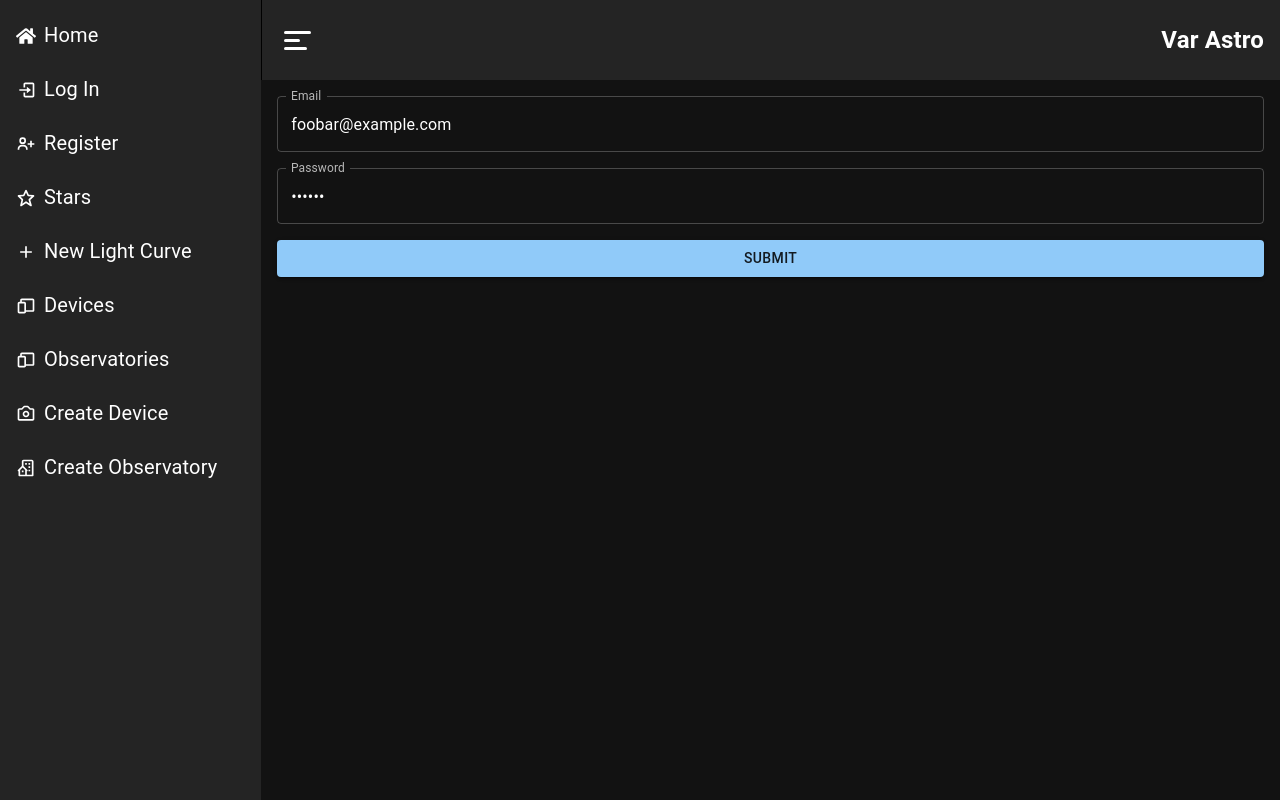
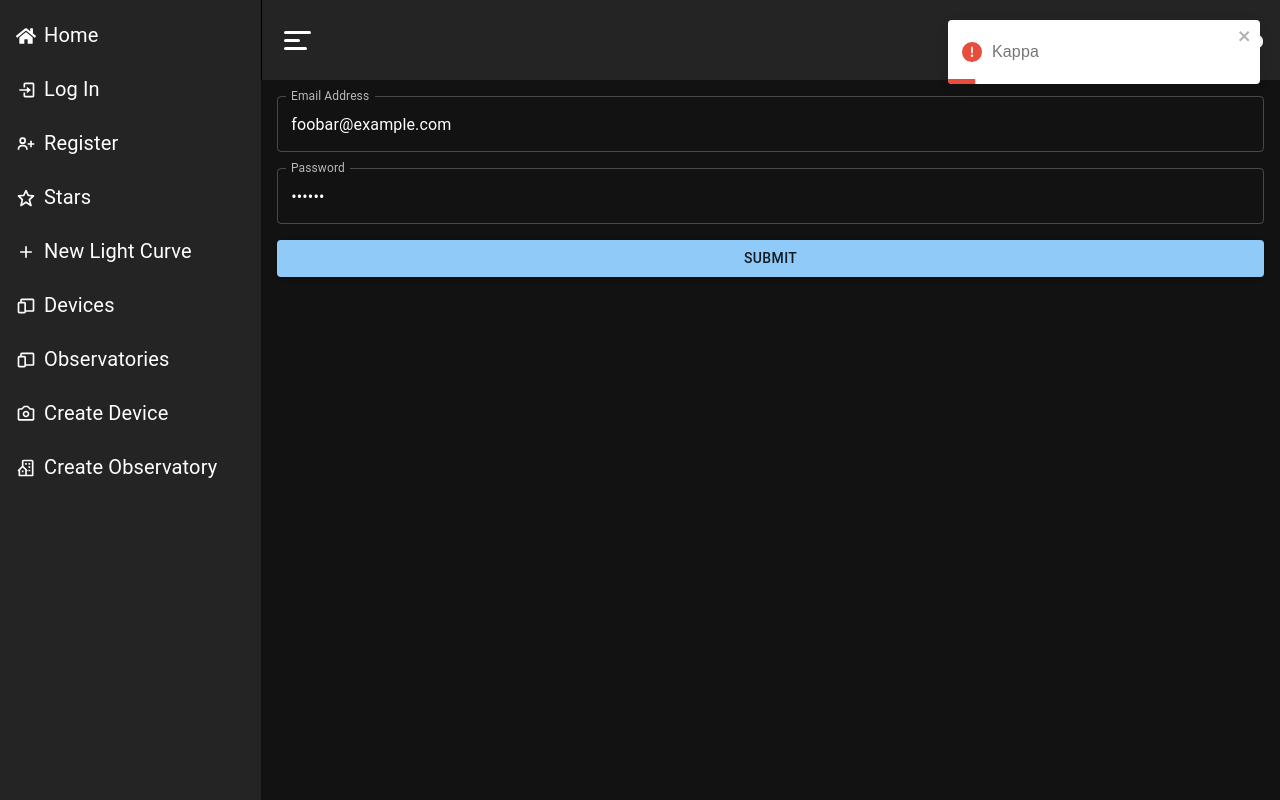
Before and after one commit to dominikjuriga/VarAstroFrontend, a Next.js app: page /auth/login in a window 1280 px wide. Built offline with nearby package versions, Linux system fonts and the light colour scheme.

Commit message:
uploading a file to the backend

```diff
--- a/components/Layout.tsx
+++ b/components/Layout.tsx
@@ -7,6 +7,7 @@ import { ToastContainer } from "react-toastify"
 import 'react-toastify/dist/ReactToastify.css';
 import { ThemeProvider, createTheme } from '@mui/material/styles';
 import CssBaseline from '@mui/material/CssBaseline';
+import AuthContext from '../context/AuthContext'
 
 const darkTheme = createTheme({
   palette: {
@@ -27,6 +28,7 @@ const Layout: React.FC<IProps> = ({ children }) => {
     setSidebarToggled(t => !t)
   }
   return (
+    // <AuthContext.Provider>
     <ThemeProvider theme={darkTheme}>
       <CssBaseline />
       <div className={s.layout}>
@@ -42,6 +44,7 @@ const Layout: React.FC<IProps> = ({ children }) => {
         <ToastContainer />
       </div>
     </ThemeProvider>
+    // </AuthContext.Provider>
   )
 }
 
--- a/components/Loader.tsx
+++ b/components/Loader.tsx
@@ -2,6 +2,7 @@ import React from 'react'
 import s from "../styles/Loader.module.css"
 
 const Loader = () => {
+  // Origin: https://cssloaders.github.io/
   return (
     <span className={s.loader}></span>
   )
--- a/helpers/index.ts
+++ b/helpers/index.ts
@@ -1 +1,14 @@
-export const formatCoordinate = (value: number) => value.toFixed(6)
+const formatCoordinate = (value: number) => value.toFixed(6)
+
+interface IServiceResponse {
+  success: boolean,
+  data?: any,
+  message: string
+}
+
+const isResponseSuccessul = (response: IServiceResponse) => {
+  return response.success;
+}
+
+
+export { formatCoordinate, isResponseSuccessul, IServiceResponse }
--- a/hooks/useApi.ts
+++ b/hooks/useApi.ts
@@ -1,5 +1,6 @@
 import { API_URL } from "../static/API"
 import { useEffect, useState } from "react"
+import { toast } from "react-toastify";
 
 const delay = (delayInms) => {
   return new Promise(resolve => setTimeout(resolve, delayInms));
@@ -16,6 +17,11 @@ const useApi = (path: string = "") => {
       .then((data) => {
         setData(data)
         setLoading(false)
+      })
+      .catch(error => {
+        setLoading(false)
+        console.error(error)
+        toast.error("Error while retrieving data")
       })
   }, [path])
 
@@ -36,6 +42,9 @@ const useApiPost = (path: string = "", body: any) => {
         setData(data)
         setLoading(false)
       })
+      .catch(error => {
+        toast.error("Error while retrieving data")
+      })
   }, [path])
 
   return { data, loading, error }
--- a/pages/auth/login.tsx
+++ b/pages/auth/login.tsx
@@ -1,58 +1,96 @@
-import React from 'react';
-import ReactDOM from 'react-dom';
+import React, { useEffect, useState } from 'react';
 import { useFormik } from 'formik';
 import * as Yup from 'yup';
 import { Button, TextField, Stack } from '@mui/material';
-import { useApi } from '../../hooks/useApi';
+import { useApiPost } from '../../hooks/useApi';
+import Loader from '../../components/Loader';
+import { API_URL } from '../../static/API';
+import { IServiceResponse, isResponseSuccessul } from '../../helpers';
+import { toast } from 'react-toastify';
 
 const validationSchema = Yup.object({
-  email: Yup
-    .string('Enter your email')
+  EmailAddress: Yup
+    .string()
     .email('Enter a valid email')
     .required('Email is required'),
-  password: Yup
-    .string('Enter your password')
+  Password: Yup
+    .string()
     .min(8, 'Password should be of minimum 8 characters length')
     .required('Password is required'),
 });
 
 const Login = () => {
+  const [success, setSuccess] = useState(false)
+  const [loading, setLoading] = useState(false)
+  const handleSubmit = (values: any) => {
+    setLoading(true);
+    fetch(`${API_URL}/Auth/login`, {
+      body: JSON.stringify(values),
+      method: "POST",
+      headers: {
+        "Content-Type": "application/json",
+      }
+    })
+      .then((response) => response.json())
+      .then((data) => {
+        if (!isResponseSuccessul(data)) {
+          toast.error(data.message)
+          return;
+        }
+        setSuccess(true)
+      })
+
+    setLoading(false)
+  }
+
+  useEffect(() => {
+    toast.error("Kappa")
+  }, [])
+
   const formik = useFormik({
     initialValues: {
-      email: 'foobar@example.com',
-      password: 'foobar',
+      EmailAddress: 'foobar@example.com',
+      Password: 'foobar',
     },
     validationSchema: validationSchema,
     onSubmit: (values) => {
-      useApi()
+      handleSubmit(values)
     },
   });
+
+  if (loading) {
+    return <Loader />
+  }
+
+  if (!loading && success) {
+    return "Logged In"
+  }
 
   return (
     <div>
       <form onSubmit={formik.handleSubmit}>
         <Stack spacing={2}>
-
           <TextField
             fullWidth
-            id="email"
-            name="email"
-            label="Email"
-            value={formik.values.email}
+            id="EmailAddress"
+            name="EmailAddress"
+            label="Email Address"
+            type="email"
+            value={formik.values.EmailAddress}
             onChange={formik.handleChange}
-            error={formik.touched.email && Boolean(formik.errors.email)}
-            helperText={formik.touched.email && formik.errors.email}
+            error={formik.touched.EmailAddress && Boolean(formik.errors.EmailAddress)}
+            helperText={formik.touched.EmailAddress && formik.errors.EmailAddress}
           />
           <TextField
             fullWidth
-            id="password"
-            name="password"
+            id="Password"
+            name="Password"
             label="Password"
             type="password"
-            value={formik.values.password}
+            value={formik.values.Password}
             onChange={formik.handleChange}
-            error={formik.touched.password && Boolean(formik.errors.password)}
-            helperText={formik.touched.password && formik.errors.password}
+            error={formik.touched.Password && Boolean(formik.errors.Password)}
+            helperText={formik.touched.Password && formik.errors.Password}
           />
           <Button color="primary" variant="contained" type="submit">
             Submit
```
Also changed, not shown: context/AuthContext.ts (+22 -0 lines), pages/lightcurves/upload.tsx (+55 -13 lines).
